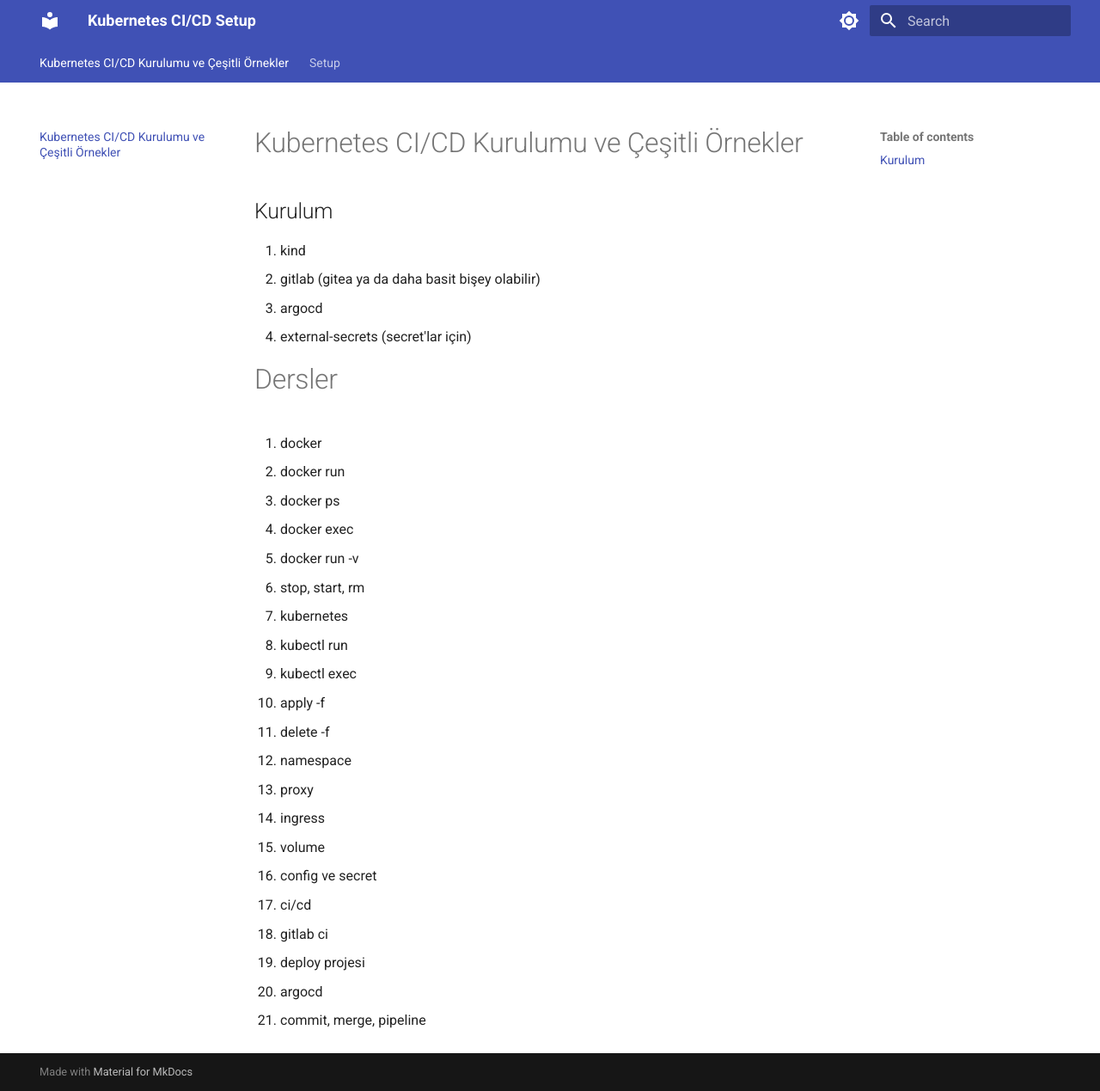
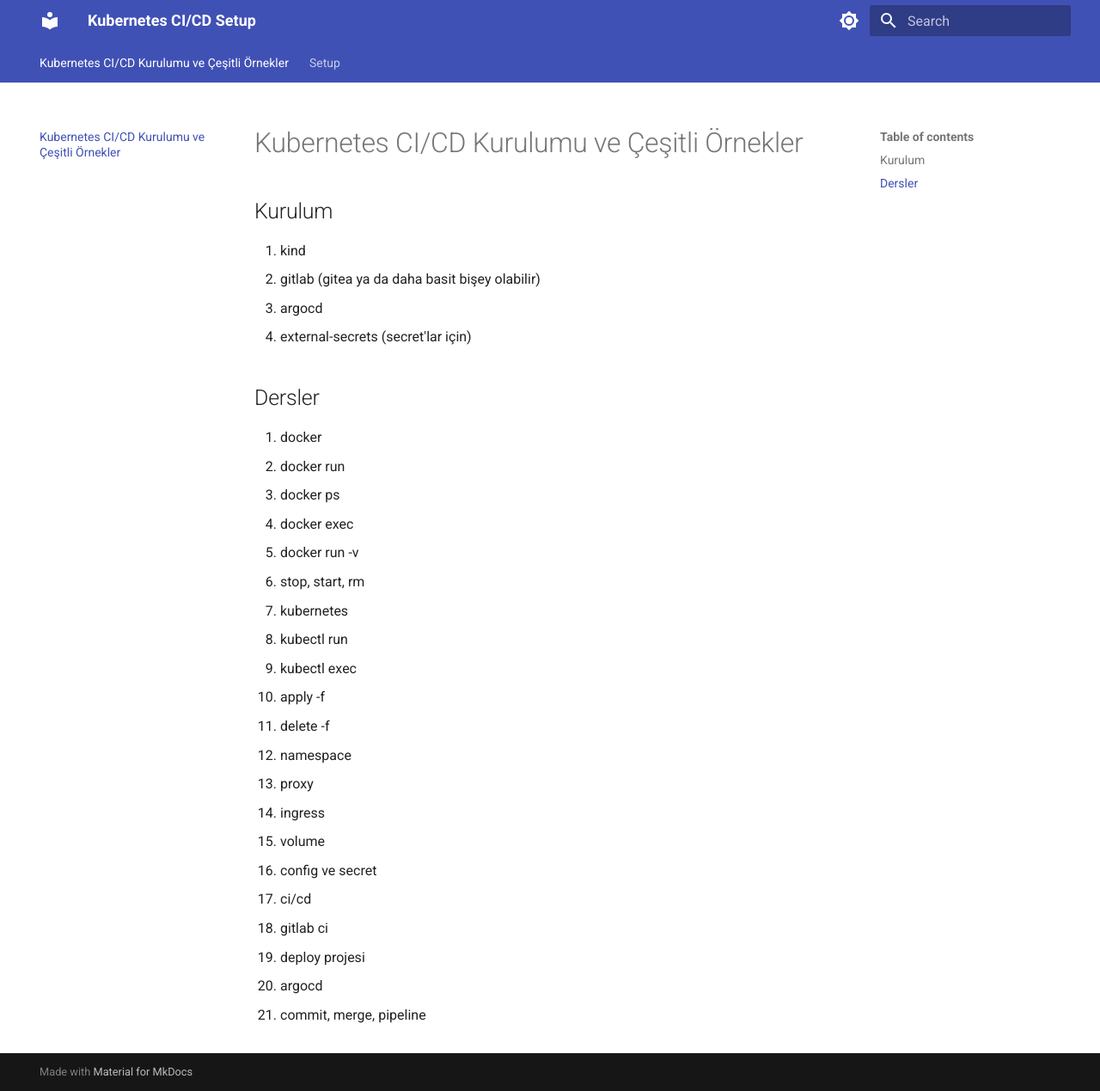
Before and after one commit to projectengine/kubernetes-cicd-setup, an MkDocs documentation site: the page built from docs/index.md, in a window 1280 px wide and 1269 px high. Shown: the whole window at 86% size. Built offline with MkDocs 1.6.1 and Material for MkDocs 9.7.7, drawn with Linux system fonts in a browser that asks for light colours.

Commit message:
başlık küçült

```diff
--- a/docs/index.md
+++ b/docs/index.md
@@ -7,7 +7,7 @@
 3. argocd
 4. external-secrets (secret'lar için)
 
-# Dersler
+## Dersler
 
 1. docker
   - docker run
```
